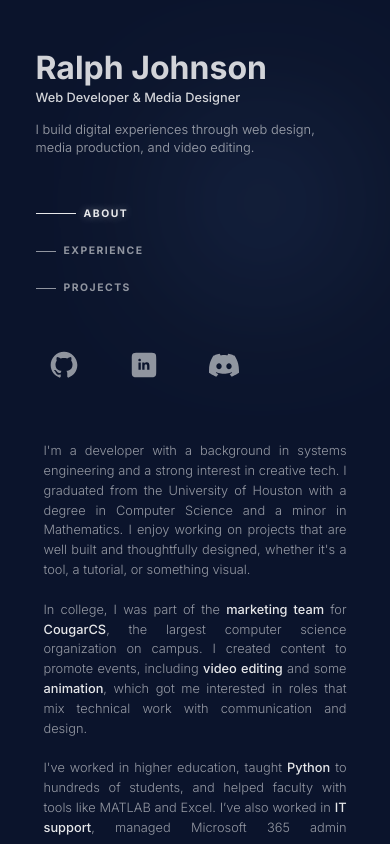
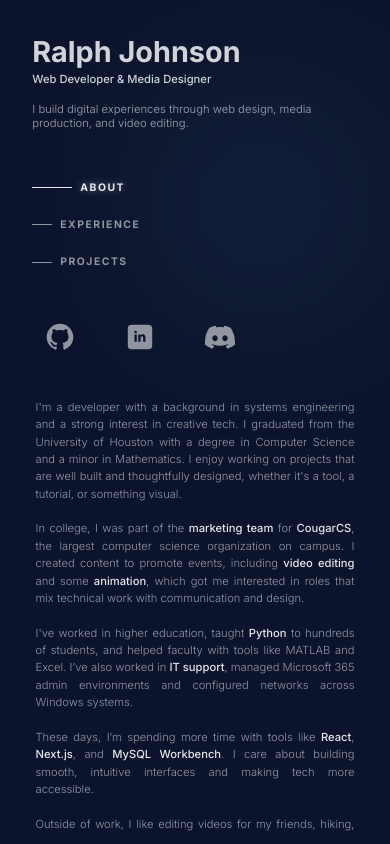
Before and after one commit to isaiahpng/ralphjohnson.site, a React (Create React App) app: page / in a window 390 px wide. Built offline with nearby package versions, Linux system fonts and the light colour scheme.

Commit message:
mobile update
Added Space to bottom bar on mobile

```diff
--- a/src/App.css
+++ b/src/App.css
@@ -413,28 +413,33 @@ nav a.active::before {
 @media (max-width: 600px) {
   .container {
     padding: 0.5rem; /* Reduce padding to save space */
-    padding-top: 1rem;
+    padding-top: 0.5rem; /* Minimize top padding */
     height: auto;
     overflow: auto; /* Allow scrolling for main content */
+    display: flex;
+    flex-direction: column; /* Maintain original order */
   }
 
   .sidebar {
     min-width: 100%;
     max-width: 100%;
-    margin-bottom: 1rem; /* Reduce vertical space */
-    padding: 0.5rem; /* Reduce padding */
+    margin-bottom: 0.5rem; /* Reduce vertical space */
+    padding: 0.3rem; /* Further reduce padding */
     display: flex;
     flex-direction: column;
     min-height: auto; /* Prevent overflow */
     height: auto; /* Allow natural height */
     overflow: visible; /* Prevent icon clipping */
+    flex: 0 0 auto; /* Limit sidebar growth */
   }
 
   .main-content {
     margin: 0;
-    padding: 0 1rem;
-    padding-top: 0; /* Remove top padding to show content */
-    min-height: auto; /* Allow content to flow */
+    padding: 0 0.5rem; /* Reduce padding to maximize space */
+    padding-top: 0; /* Remove top padding */
+    min-height: 0; /* Allow content to expand */
+    flex-grow: 1; /* Prioritize main content for majority of space */
+    overflow-y: auto; /* Ensure scrolling if needed */
   }
 
   /* Hide cursor-light on mobile */
@@ -467,24 +472,24 @@ nav a.active::before {
   }
 
   h1 {
-    font-size: 2rem; /* Smaller to reduce space */
+    font-size: 1.8rem; /* Smaller to reduce space */
     text-align: left;
-    padding-top: 0.5rem; /* Reduce padding */
+    padding-top: 0.3rem; /* Reduce padding */
   }
 
   h2 {
-    font-size: 0.8rem; /* Smaller to reduce space */
+    font-size: 0.7rem; /* Smaller to reduce space */
     text-align: left;
     padding-top: 0.2rem; /* Reduce padding */
   }
 
   p {
-    font-size: 0.8rem; /* Smaller to reduce space */
-    line-height: 1.4; /* Tighter line height */
+    font-size: 0.7rem; /* Smaller to reduce space */
+    line-height: 1.3; /* Tighter line height */
   }
 
   .bodyText {
-    font-size: 0.8rem;
+    font-size: 0.7rem;
     margin-left: 0;
     text-align: justify;
   }
@@ -575,8 +580,8 @@ nav a.active::before {
 
   /* Social links on mobile: horizontal list of SVG icons closer to nav bar */
   .social-links {
-    margin-top: 0.3rem; /* Tighter margin under nav */
-    margin-bottom: 0.5rem; /* Minimize bottom space */
+    margin-top: 0.2rem; /* Tighter margin under nav */
+    margin-bottom: 0.3rem; /* Minimize bottom space */
     display: flex;
     flex-direction: row; /* Horizontal layout */
     align-items: center; /* Center vertically */
--- a/src/App.js
+++ b/src/App.js
@@ -398,7 +398,7 @@ function App() {
                   <div className="projBlurb">
                     This was the very first website I designed and built back in 2021. While it's rough around the edges and
                     reflects the early stages of my journey, it's also a reminder of how far I've grown as a developer and
-                    designer since then.
+                    designer since then. Not optimized for mobile!
                   </div>
                 </p>
               </div>
```
